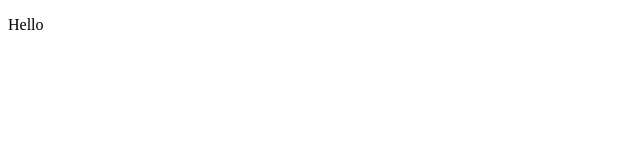
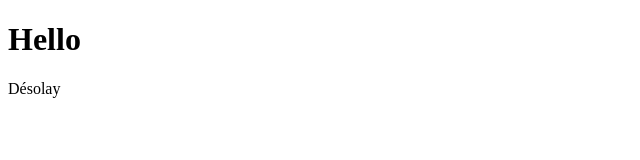
Before and after one commit to youpiwaza/test-github-actions, a website: page my-project/public/index.html in a window 1280 px wide. Shown: the whole page, without its empty margins (0-640 px from the left). Drawn offline with Linux system fonts and the light colour scheme.

Commit message:
FIX: index.html

```diff
--- a/my-project/public/index.html
+++ b/my-project/public/index.html
@@ -5,6 +5,7 @@
     <title>Home</title>
   </head>
   <body>
-    <p>Hello</p>
+    <h1>Hello</h1>
+    <p>Désolay</p>
   </body>
 </html>
```
